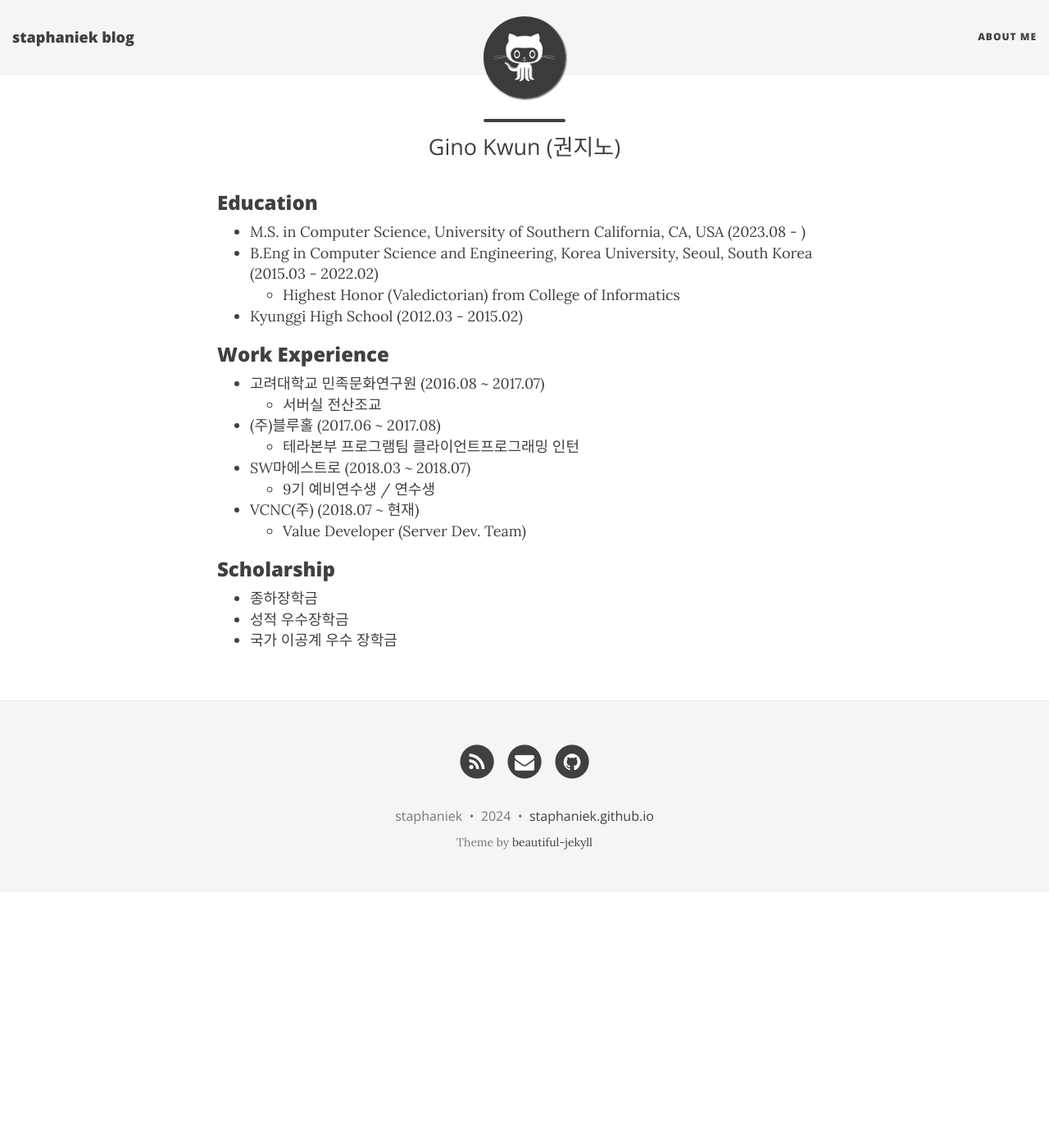
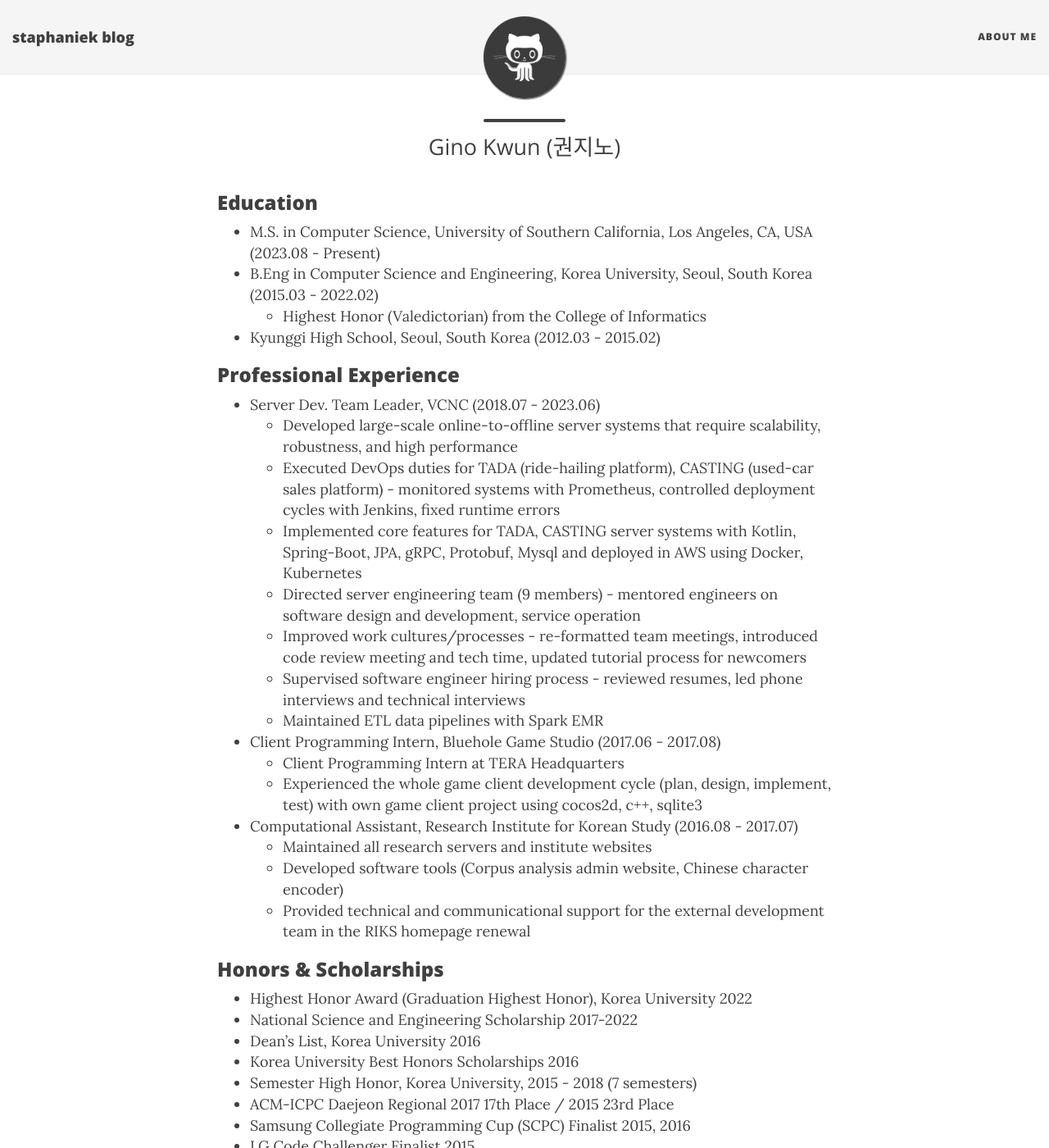
Before and after one commit to staphaniek/staphaniek.github.io, a Jekyll site: the page built from aboutme.md, in a window 1280 px wide and 1400 px high. Shown: the whole window at 82% size. Built offline with Jekyll 4.4.1, drawn with Linux system fonts in a browser that asks for light colours; nearby versions of some CDN libraries; some of the changed text lies outside the part shown.

Commit message:
Revise Resume

```diff
--- a/aboutme.md
+++ b/aboutme.md
@@ -6,23 +6,60 @@
 
 ### Education
 
-- M.S. in Computer Science, University of Southern California, CA, USA (2023.08 - )
-- B.Eng in Computer Science and Engineering, Korea University, Seoul, South Korea (2015.03 - 2022.02)
-  - Highest Honor (Valedictorian) from College of Informatics
-- Kyunggi High School (2012.03 - 2015.02)
+* M.S. in Computer Science, University of Southern California, Los Angeles, CA, USA (2023.08 - Present)
+* B.Eng in Computer Science and Engineering, Korea University, Seoul, South Korea (2015.03 - 2022.02)
+  - Highest Honor (Valedictorian) from the College of Informatics
+* Kyunggi High School, Seoul, South Korea (2012.03 - 2015.02)
 
-### Work Experience
+### Professional Experience
 
-* 고려대학교 민족문화연구원 (2016.08 ~ 2017.07)
-  - 서버실 전산조교
-* (주)블루홀 (2017.06 ~ 2017.08)
-  - 테라본부 프로그램팀 클라이언트프로그래밍 인턴
-* SW마에스트로 (2018.03 ~ 2018.07)
-  - 9기 예비연수생 / 연수생
-* VCNC(주) (2018.07 ~ 현재)
-  - Value Developer (Server Dev. Team)
+* Server Dev. Team Leader, VCNC (2018.07 - 2023.06)
+  - Developed large-scale online-to-offline server systems that require scalability, robustness, and high performance
+  - Executed DevOps duties for TADA (ride-hailing platform), CASTING (used-car sales platform) - monitored systems with Prometheus, controlled deployment cycles with Jenkins, fixed runtime errors
+  - Implemented core features for TADA, CASTING server systems with Kotlin, Spring-Boot, JPA, gRPC, Protobuf, Mysql and deployed in AWS using Docker, Kubernetes
+  - Directed server engineering team (9 members) - mentored engineers on software design and development, service operation
+  - Improved work cultures/processes - re-formatted team meetings, introduced code review meeting and tech time, updated tutorial process for newcomers
+  - Supervised software engineer hiring process - reviewed resumes, led phone interviews and technical interviews
+  - Maintained ETL data pipelines with Spark EMR
+* Client Programming Intern, Bluehole Game Studio (2017.06 - 2017.08)
+  - Client Programming Intern at TERA Headquarters
+  - Experienced the whole game client development cycle (plan, design, implement, test) with own game client project using cocos2d, c++, sqlite3
+* Computational Assistant, Research Institute for Korean Study (2016.08 - 2017.07)
+  - Maintained all research servers and institute websites
+  - Developed software tools (Corpus analysis admin website, Chinese character encoder)
+  - Provided technical and communicational support for the external development team in the RIKS homepage renewal
 
-### Scholarship
-* 종하장학금
-* 성적 우수장학금
-* 국가 이공계 우수 장학금
+### Honors & Scholarships
+* Highest Honor Award (Graduation Highest Honor), Korea University 2022
+* National Science and Engineering Scholarship 2017-2022
+* Dean's List, Korea University 2016
+* Korea University Best Honors Scholarships 2016
+* Semester High Honor, Korea University, 2015 - 2018 (7 semesters)
+* ACM-ICPC Daejeon Regional 2017 17th Place / 2015 23rd Place
+* Samsung Collegiate Programming Cup (SCPC) Finalist 2015, 2016
+* LG Code Challenger Finalist 2015
+* JongHa Scholarship 2015
+
+### Extra-curricular Activities
+* President (2017), Vice President (2016), Korea University Algorithm Learners & Problem Solvers (ALPS) (2015.03 - 2018.06)
+  - Lectured C, C++, data structure, algorithms to members with own materials for several semesters
+  - Supported university members' ACM-ICPC preparation with team-building contests, lectures, and the Veritas Scholarship Program
+  - Prepared, operated, lectured Summer Joint Algorithm Camp with 3 universities (Korea-Sookmyung-Hanyang Summer Joint Algorithm Camp 2016, 2017)
+  - Organized, prepared, and operated the 2017 Korea University Collegiate Programming Contest
+* Trainee, Software Maestro (2018.03 - 2018.07)
+  - Trained in software business planning and development
+* Teaching Assistant, IOI National Team Selection Process - Winter School (2018.01 - 2018.03)
+  - Arranged practice problems for 30+ students with test data and guided discussions for solutions
+  - Arranged and operated IOI Mock Exam for 50+ students with solutions and test data
+  - Inspected problems of IOI National Team Selection Exam with test data
+* Member, Korea University WEB masters (KWEB) (2015.03 - 2018.06)
+  - studied web development technologies such as Vue.js, Node.js (Express.js), HTML/CSS, and PHP
+
+### Technical Skills
+* Backend: Kotlin, Protobuf, Spring-Boot, AWS, GraphQL, Docker, Kubernetes, gRPC, Terraform, Helm, JPA, Hibernate, Liquibase, MySQL, Jenkins, Prometheus, Php,  Node.js
+* Frontend: Angular.js, HTML/CSS, Cocos2d, Unity (C#), Jekyll, Vue.js
+* Others: C++, Java, Python, qiskit, Ocaml, Scala, Ubuntu, Holistics, Git, BigQuery, Notion, Slack, JIRA, Spark, Sentry
+
+### Invited Talks
+* Panelist, Education Korea 2019 - Software Education Talk Concert
+  - Gave a talk to teenage students and their parents about personal experience in computer science
--- a/index.html
+++ b/index.html
@@ -1,7 +1,7 @@
 ---
 layout: page
 title: ""
-subtitle: staphaniek의 개발 블로그입니다.
+subtitle: ""
 use-site-title: true
 ---
 
```
